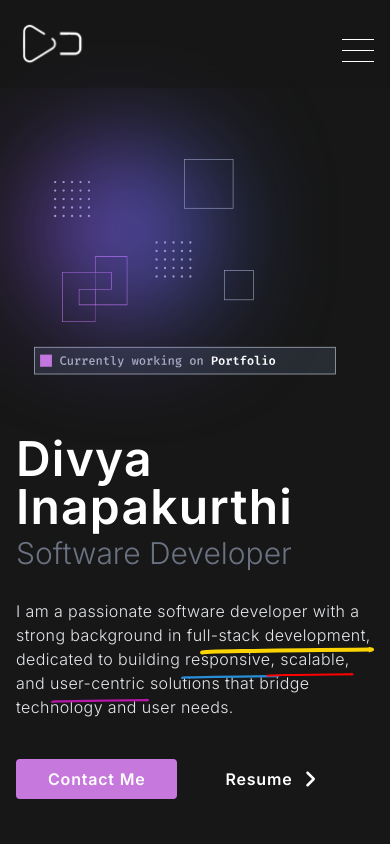
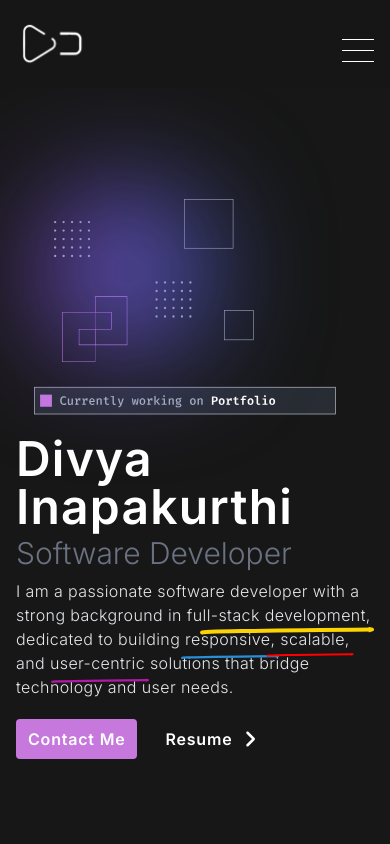
Before and after one commit to Divya6265/divya.inapakurthi, a React (Vite) app: page / in a window 390 px wide. Shown: the top 844 px of the page. Built offline with nearby package versions, Linux system fonts and the light colour scheme; some icons are missing.

Commit message:
mobile layout fixed

```diff
--- a/src/components/Home.jsx
+++ b/src/components/Home.jsx
@@ -6,14 +6,15 @@ import { BouncingSVG, Arrow, Line, Line1, Line2 } from './BouncingSVG';
 
 function Home() {
   return (
-    <section id="home" className="w-full px-2 md:px-0">
+    <section id="home" className="w-full h-[100vh] px-2 md:px-0">
       <motion.div
         initial={{ opacity: 0 }}
         whileInView={{ opacity: 1 }}
         transition={{ duration: 1 }}
-        className="pt-[50px] w-full flex flex-col justify-center items-center absolute h-full top-0 left-0 right-0 overflow-x-hidden">
+        className="pt-[50px] w-full h-[100vh] flex flex-col justify-center items-center absolute
+        full top-0 left-0 right-0 overflow-x-hidden">
         <div className="flex flex-col-reverse gap-x-30 relative m-auto md:flex-row justify-center items-center">
-          <div className="text-white mt-10 md:w-500px flex flex-col justify-center max-w-[580px] m-auto p-4">
+          <div className="text-white mt-0 md:mt-10 md:w-500px flex flex-col justify-center max-w-[580px] m-auto p-4">
             <motion.h1
               initial={{ y: -50, opacity: 0 }}
               animate={{ y: 0, opacity: 1 }}
@@ -34,7 +35,7 @@ function Home() {
               initial={{ y: 50, opacity: 0 }}
               animate={{ y: 0, opacity: 1 }}
               transition={{ delay: 0.6, duration: 0.8 }}
-              className="tracking-wide font-[300] text-[rgb(229,231,235)] pt-7"
+              className="tracking-wide font-[300] text-[rgb(229,231,235)] pt-2 md:pt-7 "
             >
               I am a passionate software developer with a strong background in{' '}
               <p className="relative inline-block">
@@ -61,7 +62,7 @@ function Home() {
                 transition={{ delay: 0.8, duration: 0.5 }}
                 whileHover={{ scale: 1.05 }}
                 whileTap={{ scale: 0.95 }}
-                className="text-white tracking-wider bg-[#C778DD] mt-5 rounded px-8 py-2 font-semibold hover:cursor-pointer hover:bg-[#8d569c] transform transition duration-500 z-60"
+                className="text-white tracking-wider bg-[#C778DD] md:mt-5 rounded px-3 md:px-8 py-2 md:py-2 font-semibold hover:cursor-pointer hover:bg-[#8d569c] transform transition duration-500 "
               >
                 <a href="#contact">Contact Me</a>
               </motion.button>
@@ -74,7 +75,7 @@ function Home() {
                 whileTap={{ scale: 0.95 }}
                 href="/Divya Inapakurthi Resume.pdf"
                 download="DivyaInapakurthi.pdf"
-                className="text-white tracking-wider z-60 mt-5 rounded px-8 py-2 font-semibold hover:cursor-pointer flex items-center gap-2 ml-4"
+                className="text-white tracking-wider  md:mt-5 rounded px-3 md:px-8  md:py-0 font-semibold hover:cursor-pointer flex items-center gap-2 ml-4"
               >
                 Resume
                 <FaAngleRight fill="#fff" size={20} />
```
